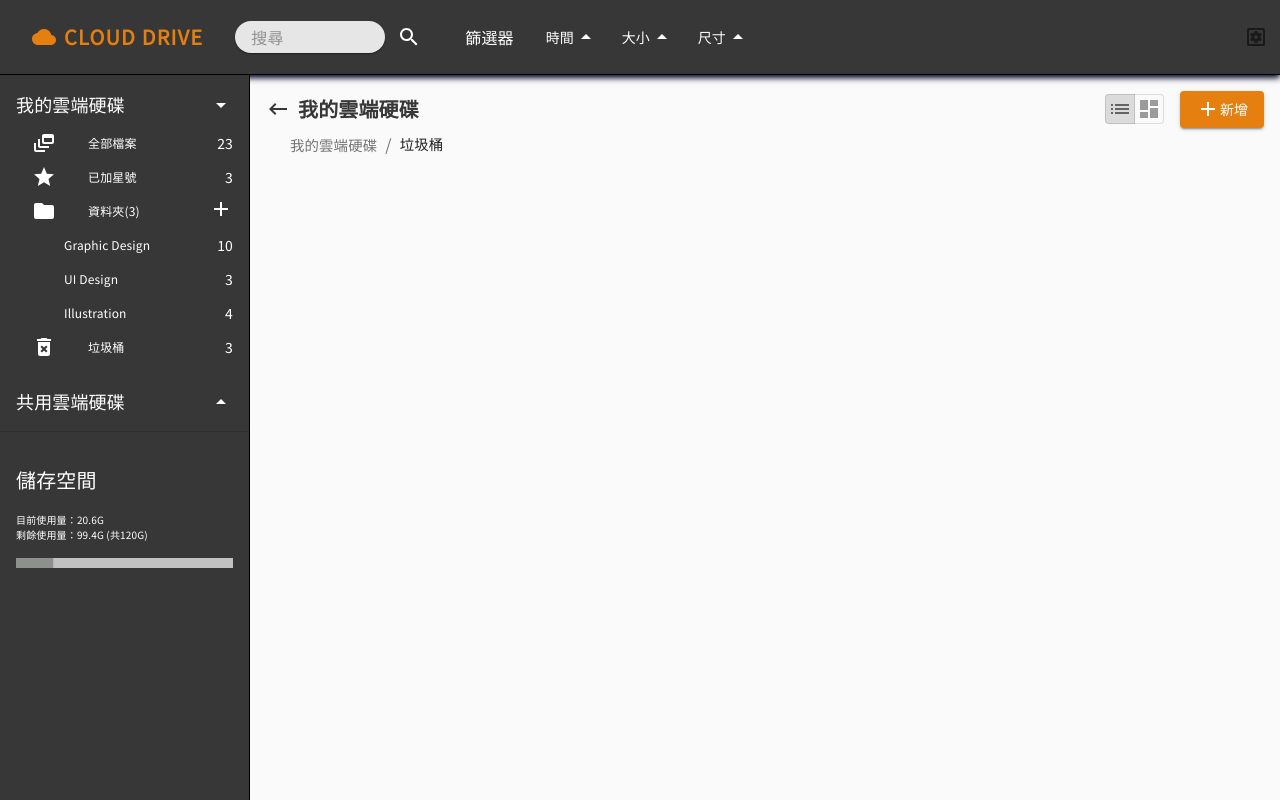
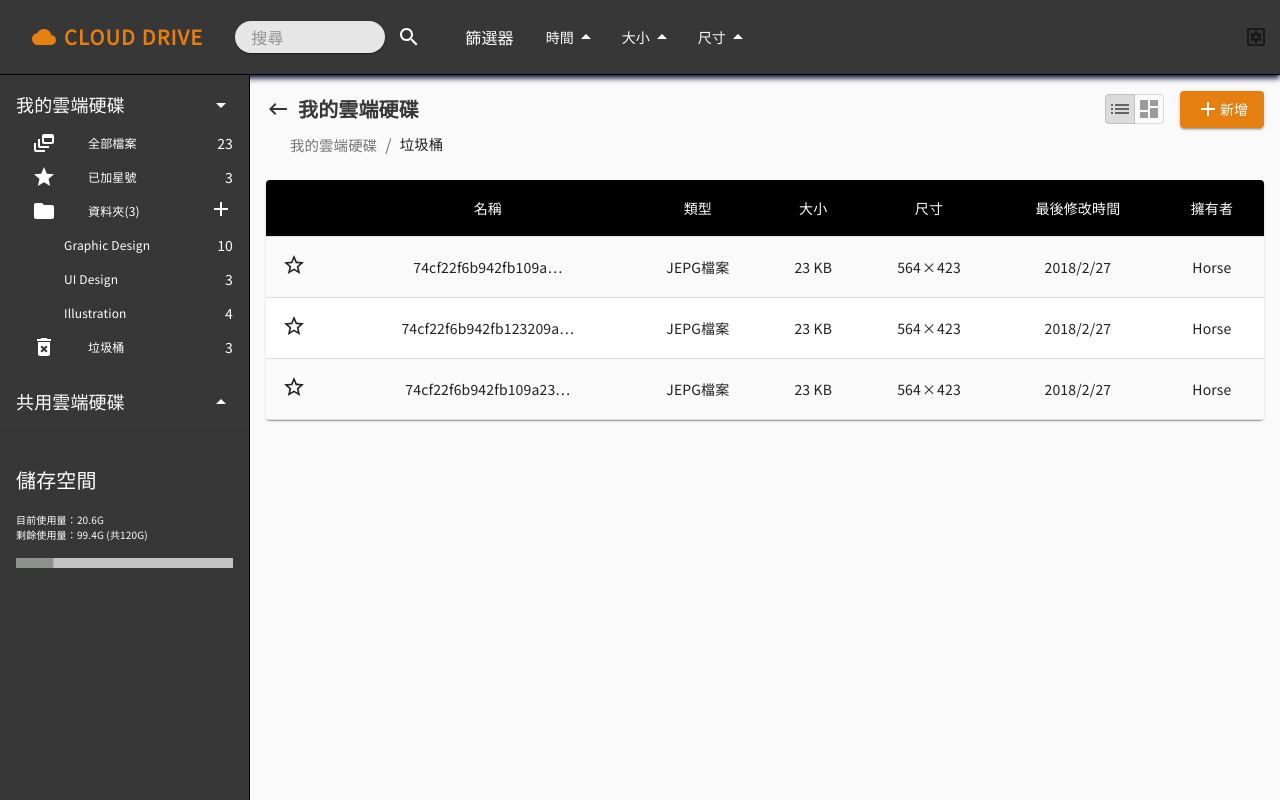
Before and after one commit to littlehorseboy/the-f2e-2019-eighth, a React app: page /#/trashCan in a window 1280 px wide. Built offline with nearby package versions, Linux system fonts and the light colour scheme.

Commit message:
feat: Table.tsx 切版

```diff
--- /dev/null
+++ b/src/components/Table/Table.tsx
@@ -0,0 +1,118 @@
+import React from 'react';
+import { makeStyles, createStyles, withStyles } from '@material-ui/core/styles';
+import Table from '@material-ui/core/Table';
+import TableBody from '@material-ui/core/TableBody';
+import TableCell from '@material-ui/core/TableCell';
+import TableHead from '@material-ui/core/TableHead';
+import TableRow from '@material-ui/core/TableRow';
+import Paper from '@material-ui/core/Paper';
+import StarIcon from '@material-ui/icons/Star';
+import StarBorderIcon from '@material-ui/icons/StarBorder';
+
+
+// eslint-disable-next-line @typescript-eslint/explicit-function-return-type
+const StyledTableCell = withStyles((theme) => createStyles({
+  head: {
+    backgroundColor: theme.palette.common.black,
+    color: theme.palette.common.white,
+  },
+  body: {
+    fontSize: 14,
+  },
+}))(TableCell);
+
+// eslint-disable-next-line @typescript-eslint/explicit-function-return-type
+const StyledTableRow = withStyles((theme) => createStyles({
+  root: {
+    '&:nth-of-type(odd)': {
+      backgroundColor: theme.palette.background.default,
+    },
+  },
+}))(TableRow);
+
+interface RowI {
+  star: boolean;
+  name: string;
+  type: string;
+  size: string;
+  dimension: string;
+  updateTime: string;
+  owner: string;
+}
+
+const rows: RowI[] = [
+  {
+    star: false,
+    name: '74cf22f6b942fb109a…',
+    type: 'JEPG檔案',
+    size: '23 KB',
+    dimension: '564 × 423',
+    updateTime: '2018/2/27',
+    owner: 'Horse',
+  },
+  {
+    star: false,
+    name: '74cf22f6b942fb123209a…',
+    type: 'JEPG檔案',
+    size: '23 KB',
+    dimension: '564 × 423',
+    updateTime: '2018/2/27',
+    owner: 'Horse',
+  },
+  {
+    star: false,
+    name: '74cf22f6b942fb109a23…',
+    type: 'JEPG檔案',
+    size: '23 KB',
+    dimension: '564 × 423',
+    updateTime: '2018/2/27',
+    owner: 'Horse',
+  },
+];
+
+// eslint-disable-next-line @typescript-eslint/explicit-function-return-type
+const useStyles = makeStyles((theme) => createStyles({
+  root: {
+    width: '100%',
+    marginTop: theme.spacing(3),
+    overflowX: 'auto',
+  },
+  table: {
+    minWidth: 700,
+  },
+}));
+
+export default function CustomizedTables(): JSX.Element {
+  const classes = useStyles();
+
+  return (
+    <Paper className={classes.root}>
+      <Table className={classes.table}>
+        <TableHead>
+          <TableRow>
+            <StyledTableCell align="left" />
+            <StyledTableCell align="center">名稱</StyledTableCell>
+            <StyledTableCell align="center">類型</StyledTableCell>
+            <StyledTableCell align="center">大小</StyledTableCell>
+            <StyledTableCell align="center">尺寸</StyledTableCell>
+            <StyledTableCell align="center">最後修改時間</StyledTableCell>
+            <StyledTableCell align="center">擁有者</StyledTableCell>
+          </TableRow>
+        </TableHead>
+        <TableBody>
+          {rows.map((row): JSX.Element => (
+            <StyledTableRow key={row.name}>
+              <StyledTableCell align="left">{row.star ? <StarIcon /> : <StarBorderIcon />}</StyledTableCell>
+              <StyledTableCell align="center">{row.name}</StyledTableCell>
+              <StyledTableCell align="center">{row.type}</StyledTableCell>
+              <StyledTableCell align="center">{row.size}</StyledTableCell>
+              <StyledTableCell align="center">{row.dimension}</StyledTableCell>
+              <StyledTableCell align="center">{row.updateTime}</StyledTableCell>
+              <StyledTableCell align="center">{row.owner}</StyledTableCell>
+            </StyledTableRow>
+          ))}
+        </TableBody>
+      </Table>
+    </Paper>
+  );
+}
--- a/src/pages/Main/Main.tsx
+++ b/src/pages/Main/Main.tsx
@@ -10,6 +10,7 @@ import ListIcon from '@material-ui/icons/List';
 import DashboardIcon from '@material-ui/icons/Dashboard';
 import { RouteComponentPropsI } from '../../router/Router';
 import RouterBreadcrumbs from '../../router/RouterBreadcrumbs/RouterBreadcrumbs';
+import Table from '../../components/Table/Table';
 
 // eslint-disable-next-line @typescript-eslint/explicit-function-return-type
 const useStyles = makeStyles((theme) => createStyles({
@@ -89,6 +90,8 @@ export default function Main(props: RouteComponentPropsI): JSX.Element {
         </div>
       </div>
       <RouterBreadcrumbs />
+
+      <Table />
     </div>
   );
 }
```
